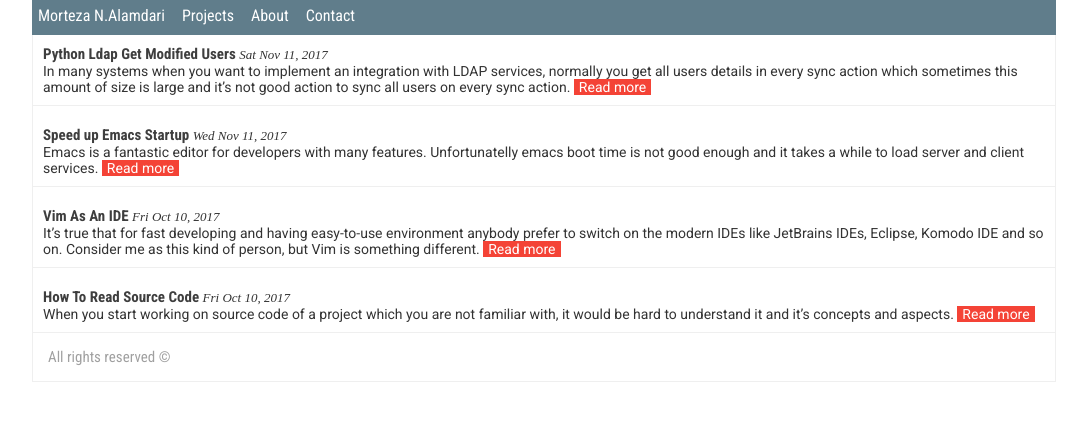
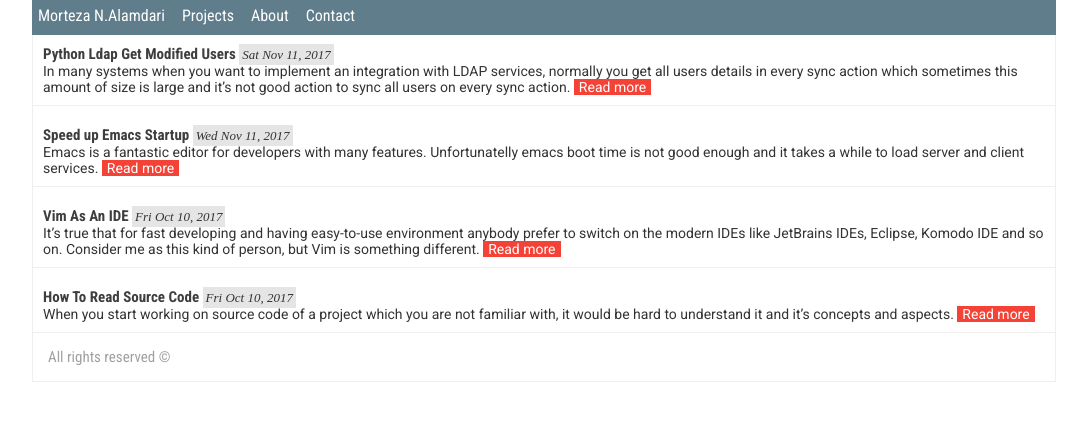
Before and after one commit to Mortezaipo/stage, a Jekyll site: the page built from index.html, in a window 1280 px wide. Shown: the top 421 px of the page, without its empty margins (96-1183 px from the left). Built offline with Jekyll 4.4.1, drawn with Linux system fonts in a browser that asks for light colours.

Commit message:
Update post date style.

```diff
--- a/inc/css/main.css
+++ b/inc/css/main.css
@@ -91,6 +91,8 @@ time {
     font-size: small;
     font-style: italic;
     color: #333;
+    padding: 3px;
+    background-color: #E5E5E5;
 }
 .contact-table {
   margin: auto;
```
